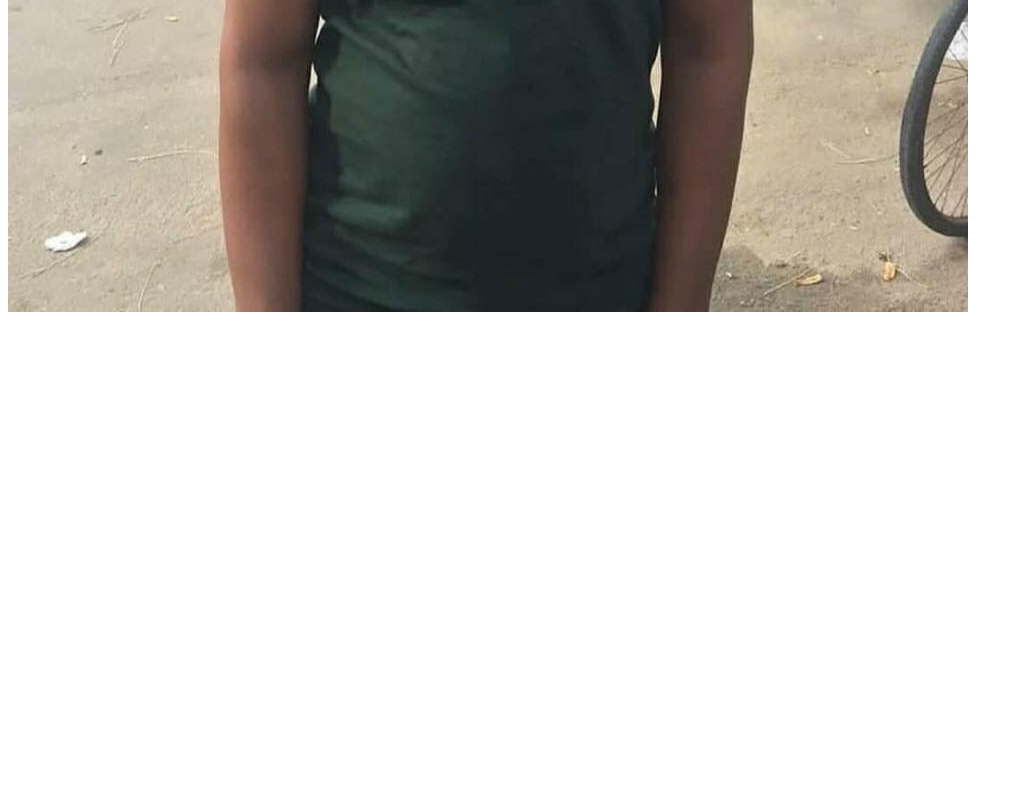
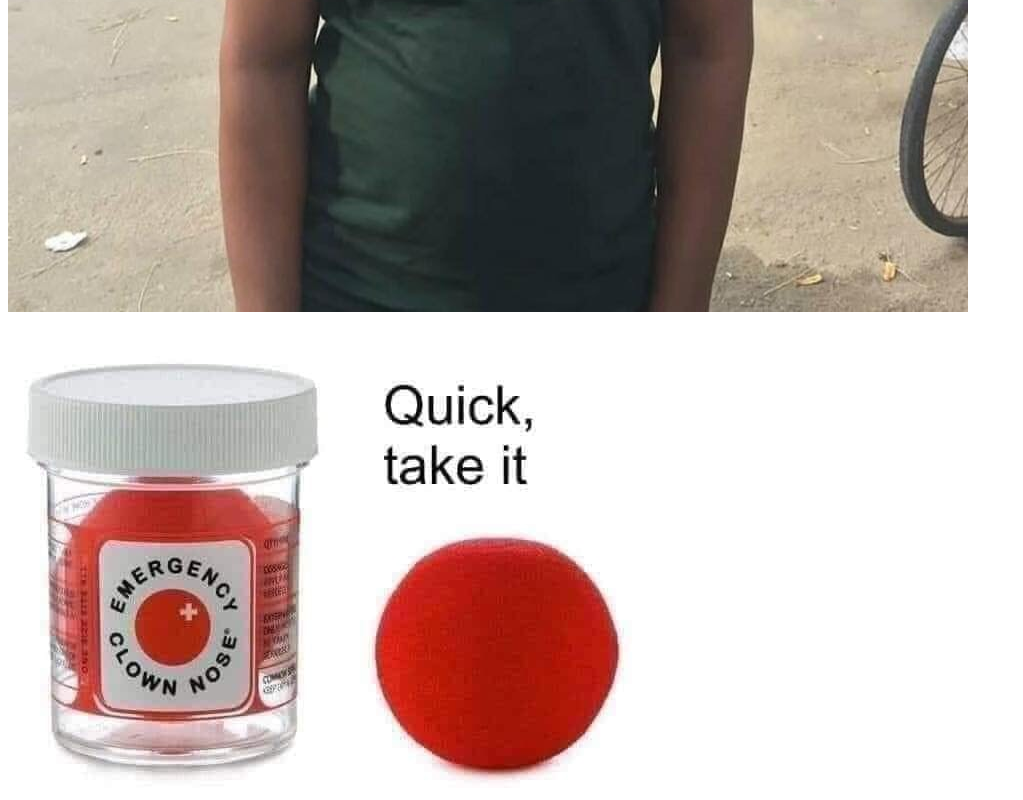
Before and after one commit to SaFaUU/Web-Development-Projects, a plain HTML site: page index.html in a window 1280 px wide. Shown: the part 806-1606 px from the top of the page, without its empty margins (0-1023 px from the left). Before the commit the page ends 1130 px from the top, so only its background shows below. Drawn offline with Linux system fonts and the light colour scheme.

Commit message:
clown image added

```diff
--- a/index.html
+++ b/index.html
@@ -13,6 +13,7 @@
     <h2>ekhon ami test kortesi kivabe push korte hoy </h2>
     <h3>new code changed</h3>
     <img src="pain.jpg" alt="">
+    <img src="clown.jpg" alt="">
 </body>
 
 </html>
```
Also changed, not shown: clown.jpg (added).
